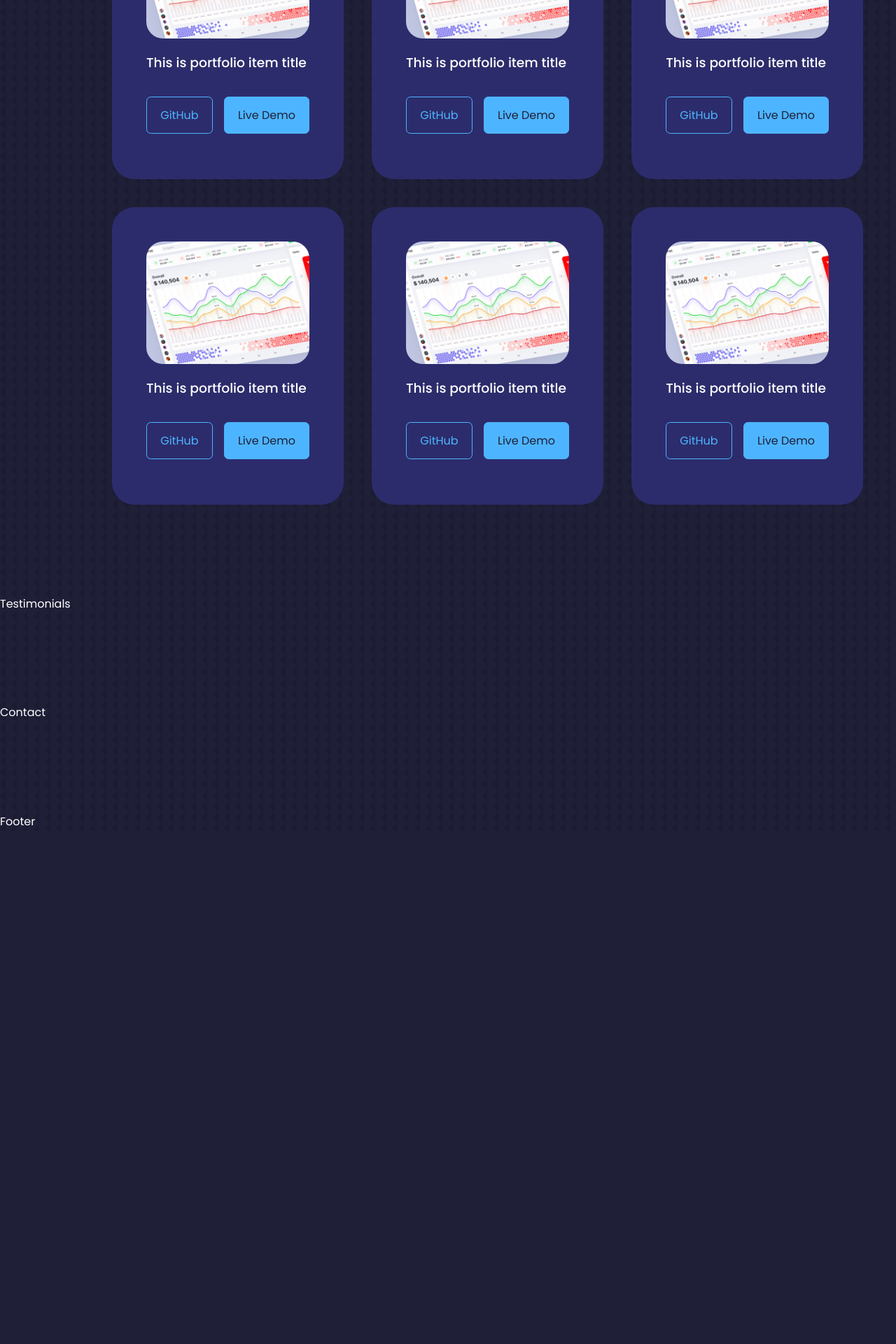
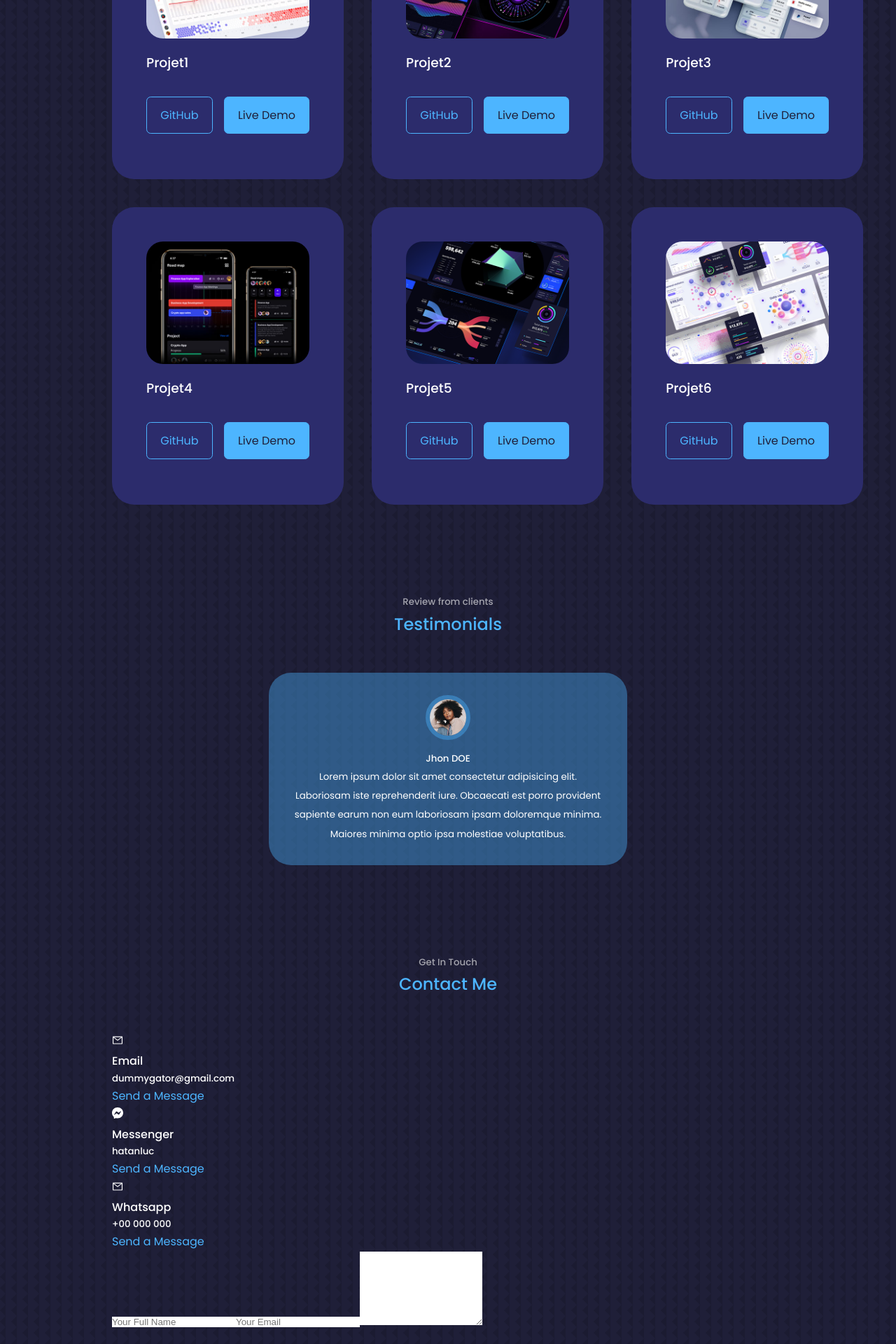
Before and after one commit to GitProjetHTL/Portfolio, a React (Create React App) app: page / in a window 1280 px wide. Shown: the part 3480-5400 px from the top of the page at 70% size. Before the commit the page ends 4667 px from the top, so only its background shows below. Built offline with nearby package versions, Linux system fonts and the light colour scheme.

Commit message:
New Commit

```diff
--- a/package.json
+++ b/package.json
@@ -10,6 +10,7 @@
     "react-dom": "^18.2.0",
     "react-icons": "^4.10.1",
     "react-scripts": "5.0.1",
+    "swiper": "^9.4.1",
     "web-vitals": "^2.1.4"
   },
   "scripts": {
--- a/src/components/contact/Contact.jsx
+++ b/src/components/contact/Contact.jsx
@@ -1,9 +1,44 @@
 import React from 'react'
 import './contact.css'
+import {AiOutlineMail} from'react-icons/ai'
+import {BsMessenger} from 'react-icons/bs'
 
 const Contact = () => {
   return (
-    <section id='contact'>Contact</section>
+    <section id='contact'>
+      <h5>Get In Touch</h5>
+      <h2>Contact Me</h2>
+
+      <div className="container contact__container">
+        <div className="contact__options">
+          <article className="contact__option">
+          <AiOutlineMail></AiOutlineMail>
+          <h4>Email</h4>
+          <h5>dummygator@gmail.com</h5>
+          <a href="hatanluc0@gmail.com"> Send a Message</a>
+          </article>
+
+          <article className="contact__option">
+          <BsMessenger></BsMessenger>
+          <h4>Messenger</h4>
+          <h5>hatanluc</h5>
+          <a href="https://www.facebook.com/"> Send a Message</a>
+          </article>
+
+          <article className="contact__option">
+          <AiOutlineMail></AiOutlineMail>
+          <h4>Whatsapp</h4>
+          <h5>+00 000 000</h5>
+          <a href="https://www.whatsapp.com/?lang=fr_FR"> Send a Message</a>
+          </article>
+        </div>
+        <form action="">
+          <input type="text" name='name' placeholder='Your Full Name' required />
+          <input type="email" name='email' placeholder='Your Email' required />
+          <textarea name="message" placeholder='' rows="7"></textarea>
+        </form>
+      </div>
+    </section>
   )
 }
 
--- a/src/components/portfolio/Portfolio.jsx
+++ b/src/components/portfolio/Portfolio.jsx
@@ -64,87 +64,24 @@ const Portfolio = () => {
       <h2>Portfolio</h2>
 
       <div className="container portfolio__container">
-        <article className="portfolio__item">
+       {
+        data.map(({id, image , title, github, demo}) =>{
+          return(
+            <article key={id} className="portfolio__item">
             <div className="portfolio__item-image">
-            <img src={IMG1} alt="" />
+              <img src={image} alt={title} />
               </div>
-            <h3>This is portfolio item title</h3>
+              <h3>{title}</h3>
               <div className="portfolio__item-cta">
-            <a href="https://github.com" className='btn'>GitHub</a>
-            <a  href="https://Linkedin.com"
+              <a href={github} className='btn'>GitHub</a>
+              <a  href={demo}
                   className='btn btn-primary'
                   target='_blank'>Live Demo</a>
               </div>
           </article>
-
-        <article className="portfolio__item">
-          <div className="portfolio__item-image">
-            <img src={IMG1} alt="" />
-            </div>
-            <h3>This is portfolio item title</h3>
-            <div className="portfolio__item-cta">
-            <a href="https://github.com" className='btn'>GitHub</a>
-            <a  href="https://Linkedin.com"
-                className='btn btn-primary'
-                target='_blank'>Live Demo</a>
-            </div>
-        </article>
-
-
-        <article className="portfolio__item">
-          <div className="portfolio__item-image">
-            <img src={IMG1} alt="" />
-            </div>
-            <h3>This is portfolio item title</h3>
-            <div className="portfolio__item-cta">
-            <a href="https://github.com" className='btn'>GitHub</a>
-            <a  href="https://Linkedin.com"
-                className='btn btn-primary'
-                target='_blank'>Live Demo</a>
-            </div>
-        </article>
-
-
-        <article className="portfolio__item">
-          <div className="portfolio__item-image">
-            <img src={IMG1} alt="" />
-            </div>
-            <h3>This is portfolio item title</h3>
-            <div className="portfolio__item-cta">
-            <a href="https://github.com" className='btn'>GitHub</a>
-            <a  href="https://Linkedin.com"
-                className='btn btn-primary'
-                target='_blank'>Live Demo</a>
-            </div>
-        </article>
-
-
-        <article className="portfolio__item">
-          <div className="portfolio__item-image">
-            <img src={IMG1} alt="" />
-            </div>
-            <h3>This is portfolio item title</h3>
-            <div className="portfolio__item-cta">
-            <a href="https://github.com" className='btn'>GitHub</a>
-            <a  href="https://Linkedin.com"
-                className='btn btn-primary'
-                target='_blank'>Live Demo</a>
-            </div>
-        </article>
-
-
-        <article className="portfolio__item">
-          <div className="portfolio__item-image">
-            <img src={IMG1} alt="" />
-            </div>
-            <h3>This is portfolio item title</h3>
-            <div className="portfolio__item-cta">
-            <a href="https://github.com" className='btn'>GitHub</a>
-            <a  href="https://Linkedin.com"
-                className='btn btn-primary'
-                target='_blank'>Live Demo</a>
-            </div>
-        </article>
+          )
+        })
+       }
 
 
       </div>
--- a/src/components/testimonials/Testimonials.jsx
+++ b/src/components/testimonials/Testimonials.jsx
@@ -1,9 +1,68 @@
 import React from 'react'
 import './testimonials.css'
+import AVTR1 from "../../assets/avatar1.jpg"
+import AVTR2 from "../../assets/avatar2.jpg"
+import AVTR3 from "../../assets/avatar3.jpg"
+import AVTR4 from "../../assets/avatar4.jpg"
+
+// core version + navigation, pagination modules:
+import { Pagination } from 'swiper';
+
+import {Swiper,SwiperSlide} from 'swiper/react';
+// import Swiper and modules styles
+import 'swiper/css';
+import 'swiper/css/pagination';
+
+
+const data= [
+  {
+    avatar: AVTR1,
+    name:'Jhon DOE',
+    review:'Lorem ipsum dolor sit amet consectetur adipisicing elit. Laboriosam iste reprehenderit iure. Obcaecati est porro provident sapiente earum non eum laboriosam ipsam doloremque minima. Maiores minima optio ipsa molestiae voluptatibus.'
+  },
+  {
+    avatar: AVTR2,
+    name:'Jhon DOE',
+    review:'Lorem ipsum dolor sit amet consectetur adipisicing elit. Laboriosam iste reprehenderit iure. Obcaecati est porro provident sapiente earum non eum laboriosam ipsam doloremque minima. Maiores minima optio ipsa molestiae voluptatibus.'
+  },
+  {
+    avatar: AVTR3,
+    name:'Jhon DOE',
+    review:'Lorem ipsum dolor sit amet consectetur adipisicing elit. Laboriosam iste reprehenderit iure. Obcaecati est porro provident sapiente earum non eum laboriosam ipsam doloremque minima. Maiores minima optio ipsa molestiae voluptatibus.'
+  },
+  {
+    avatar: AVTR4,
+    name:'Jhon DOE',
+    review:'Lorem ipsum dolor sit amet consectetur adipisicing elit. Laboriosam iste reprehenderit iure. Obcaecati est porro provident sapiente earum non eum laboriosam ipsam doloremque minima. Maiores minima optio ipsa molestiae voluptatibus.'
+  }
+]
 
 const Testimonials = () => {
   return (
-    <section id='testimonials'>Testimonials</section>
+    <section id='testimonials'>
+      <h5>Review from clients</h5>
+      <h2>Testimonials</h2>
+
+      <Swiper className="container testimonials__container">
+        {
+          data.map(({avatar, name, review}, index) =>{
+            return(
+              <SwiperSlide key={index} className="testimonial">
+                <div className="client__avatar">
+                   <img src={avatar} alt="Avatar One" />
+                </div>
+                <h5>{name}</h5>
+                 <small className='client_review'>
+                    {review}
+                  </small>
+        </SwiperSlide>
+            )
+
+          })
+        }
+
+      </Swiper>
+    </section>
   )
 }
 
--- a/src/components/testimonials/testimonials.css
+++ b/src/components/testimonials/testimonials.css
@@ -0,0 +1,49 @@
+.container.testimonials__container{
+    width: 40%;
+
+}
+.client__avatar{
+    width: 4rem;
+    aspect-ratio: 1/1;
+    overflow: hidden;
+    border-radius: 50%;
+    margin: 0 auto 1rem;
+    border: 0.4rem solid var(--color-primary-variant);
+}
+
+.testimonial{
+    background: var(--color-primary-variant);
+    text-align: center;
+    padding:2rem;
+    border-radius: 2rem;
+    user-select: none;
+}
+
+.client__review{
+    color: var(--color-light);
+    font-weight: 300;
+    display: block;
+    width: 80%;
+    margin: 0.8rem auto 0;
+}
+
+/* ********** MEDIA QUERIES (MEDIUM DEVICES) ********** */
+
+@media screen and (max-width:1024px) {
+    .container.testimonials__container{
+        width: 60%;
+    }
+  }
+
+  /* ********** MEDIA QUERIES (SMALLDEVICES) ********** */
+
+  @media screen and (max-width:600px) {
+    .container.testimonials__container{
+        width: var(--container-width-sm);
+    }
+
+    .client__review{
+        width: var(--container-width-sm);
+    }
+
+  }
```
Also changed, not shown: 1 other file (tests, documents, lock files or other folders). Lines whose indentation alone changed are shown as unchanged.
